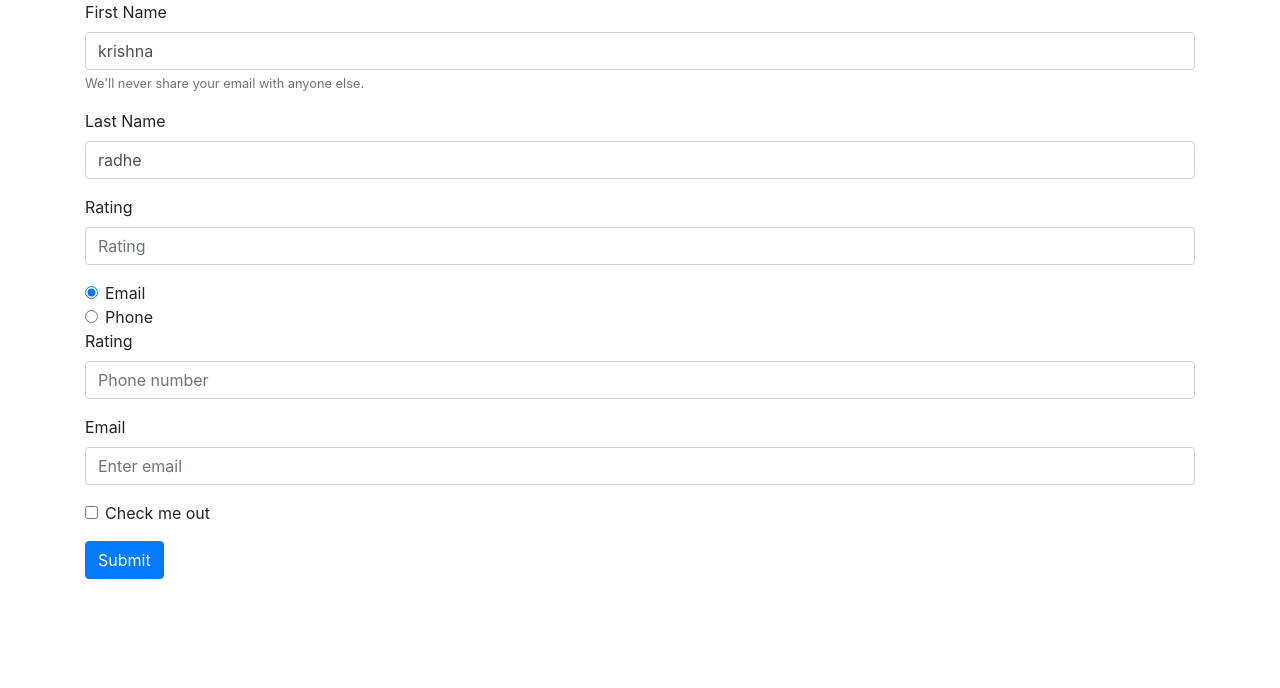
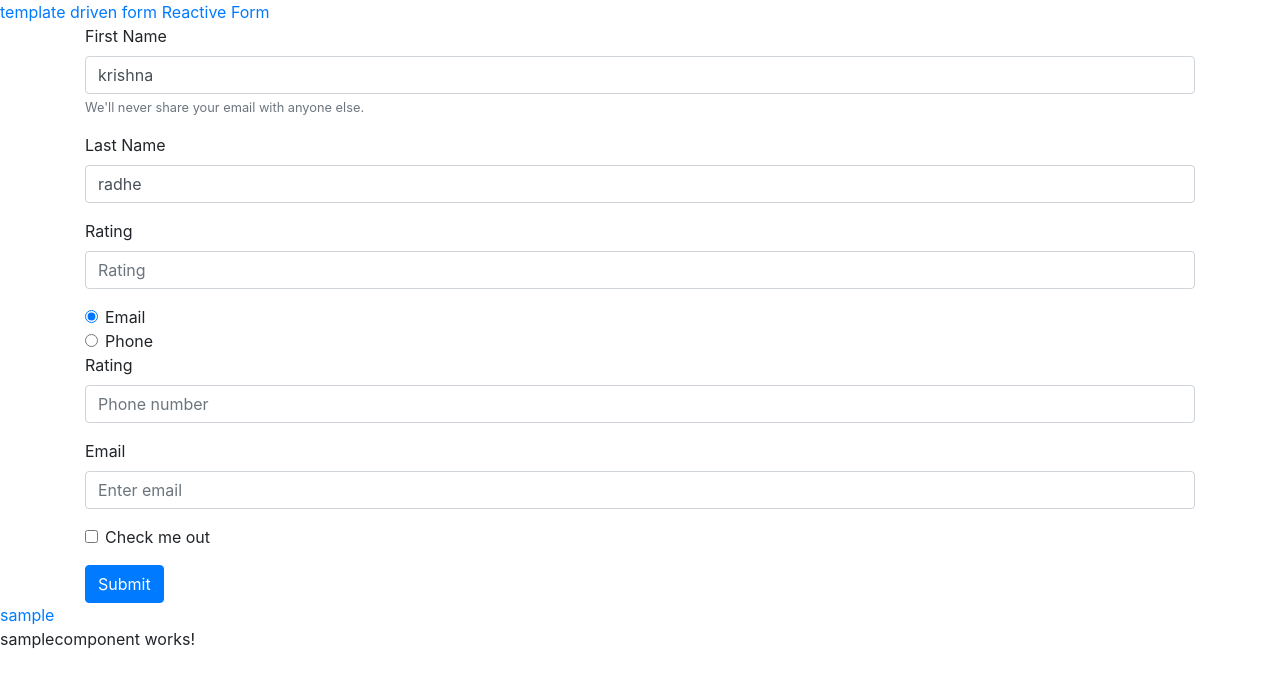
Before and after one commit to kpavankumaar/ngbatch10, an Angular app in the folder angular/basics/: page /reactiveform/sample in a window 1280 px wide. Shown: the top 688 px of the page. Built offline with nearby package versions, Linux system fonts and the light colour scheme.

Commit message:
routings

```diff
--- a/angular/basics/src/app/app.component.html
+++ b/angular/basics/src/app/app.component.html
@@ -15,4 +15,12 @@
     <option *ngFor = "let state of states">{{state}}</option>;
 </select> -->
 <!-- <app-templatedrivenform></app-templatedrivenform> -->
-<app-reactiveform [emailDetails]= 'emailDetails'></app-reactiveform>
+
+<!-- <app-reactiveform [emailDetails]= 'emailDetails'></app-reactiveform> -->
+<a routerLink = "templatedrivenform">
+    template driven form
+</a>
+<a routerLink = "reactiveform">
+    Reactive Form
+</a>
+<router-outlet></router-outlet>
--- a/angular/basics/src/app/app.module.ts
+++ b/angular/basics/src/app/app.module.ts
@@ -1,23 +1,35 @@
 import { BrowserModule } from '@angular/platform-browser';
 import { NgModule } from '@angular/core';
 import { FormsModule, ReactiveFormsModule } from '@angular/forms';
+import { Routes, RouterModule } from "@angular/router";
 
 import { AppComponent } from './app.component';
 import { TemplatedrivenformComponent } from './templatedrivenform/templatedrivenform.component';
 import { ReactiveformComponent } from './reactiveform/reactiveform.component';
+import { SamplecomponentComponent } from './reactiveform/samplecomponent/samplecomponent.component';
 
-
+const route:Routes = [
+  {path:'templatedrivenform', component:TemplatedrivenformComponent},
+  { path:'reactiveform',
+    component:ReactiveformComponent,
+    children:[
+      {path:'sample',component:SamplecomponentComponent}
+    ]
+  }
+]
 
 @NgModule({
   declarations: [
     AppComponent,
     TemplatedrivenformComponent,
-    ReactiveformComponent
+    ReactiveformComponent,
+    SamplecomponentComponent
   ],
   imports: [
     BrowserModule,
     FormsModule,
-    ReactiveFormsModule
+    ReactiveFormsModule,
+    RouterModule.forRoot(route)
   ],
   providers: [],
   bootstrap: [AppComponent]
--- a/angular/basics/src/app/reactiveform/reactiveform.component.html
+++ b/angular/basics/src/app/reactiveform/reactiveform.component.html
@@ -1,3 +1,4 @@
+
 <div class="container">
   <form [formGroup] = "customerInfo">
     <div class="form-group">
@@ -89,3 +90,5 @@
   </form>
   <!-- <button class="btn btn-primary" (click) = "changeDetection()">test</button> -->
 </div>
+<a routerLink = "sample"> sample</a>
+<router-outlet></router-outlet>
--- /dev/null
+++ b/angular/basics/src/app/reactiveform/samplecomponent/samplecomponent.component.html
@@ -0,0 +1,3 @@
+<p>
+  samplecomponent works!
+</p>
--- /dev/null
+++ b/angular/basics/src/app/reactiveform/samplecomponent/samplecomponent.component.ts
@@ -0,0 +1,15 @@
+import { Component, OnInit } from '@angular/core';
+
+@Component({
+  selector: 'app-samplecomponent',
+  templateUrl: './samplecomponent.component.html',
+  styleUrls: ['./samplecomponent.component.css']
+})
+export class SamplecomponentComponent implements OnInit {
+
+  constructor() { }
+
+  ngOnInit() {
+  }
+
+}
```
Also changed, not shown: angular/basics/src/app/reactiveform/samplecomponent/samplecomponent.component.css (added), angular/basics/src/app/templatedrivenform/templatedrivenform.component.html (line endings or trailing spaces), 1 other file (tests, documents, lock files or other folders).
